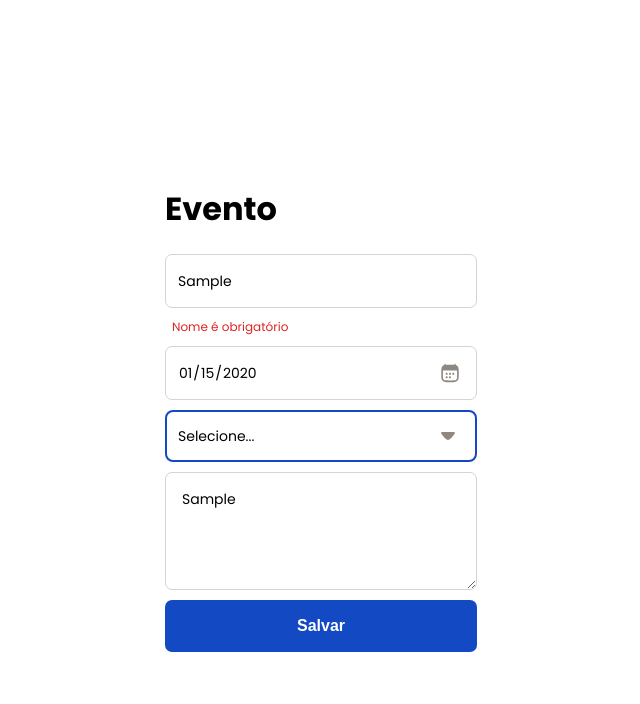
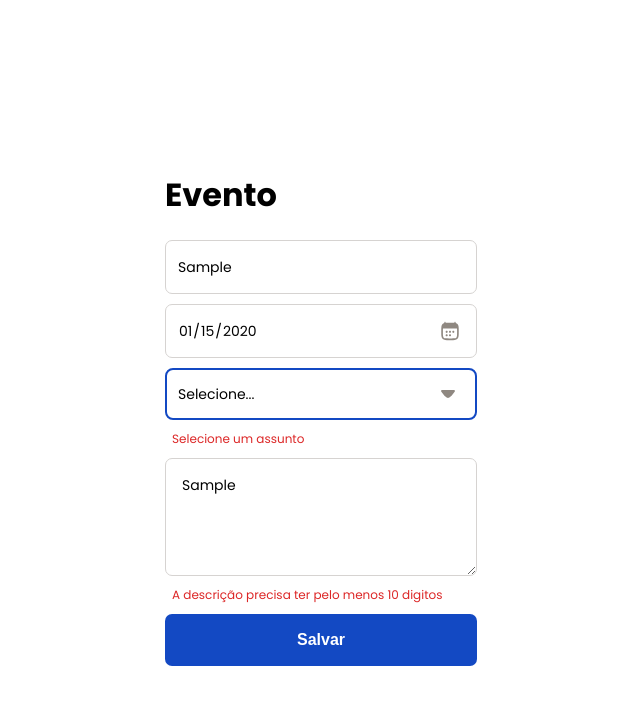
Before and after one commit to LuizGarbini/react-forms-rocketseat, a React (Vite) app: page / in a window 1280 px wide. Both pictures are taken after typing "Sample", "2020-01-15", "Sample" into the empty fields and a click on the button "Salvar". Shown: the top 704 px of the page, without its empty margins (327-967 px from the left). Built offline with nearby package versions, Linux system fonts and the light colour scheme.

Commit message:
Exibindo Erros de Validação

```diff
--- a/src/App.tsx
+++ b/src/App.tsx
@@ -22,7 +22,11 @@
 });
 
 export default function App() {
-	const { control, handleSubmit } = useForm<FormData>({
+	const {
+		control,
+		handleSubmit,
+		formState: { errors },
+	} = useForm<FormData>({
 		defaultValues: {
 			name: "",
 			date: "",
@@ -48,7 +52,9 @@
 						<input type="text" placeholder="Nome do evento" {...field} />
 					)}
 				/>
-				<span className="error">Nome é obrigatório</span>
+				{errors.name?.message && (
+					<span className="error">{errors.name.message}</span>
+				)}
 				<Controller
 					control={control}
 					name="date"
@@ -61,6 +67,11 @@
 						/>
 					)}
 				/>
+
+				{errors.date?.message && (
+					<span className="error">{errors.date.message}</span>
+				)}
+
 				<Controller
 					control={control}
 					name="subject"
@@ -78,6 +89,10 @@
 					)}
 				/>
 
+				{errors.subject?.message && (
+					<span className="error">{errors.subject.message}</span>
+				)}
+
 				<Controller
 					control={control}
 					name="description"
@@ -85,6 +100,11 @@
 						<textarea placeholder="Descrição" rows={4} {...field} />
 					)}
 				/>
+
+				{errors.description?.message && (
+					<span className="error">{errors.description.message}</span>
+				)}
+
 				<button type="submit">Salvar</button>
 			</form>
 		</div>
```
